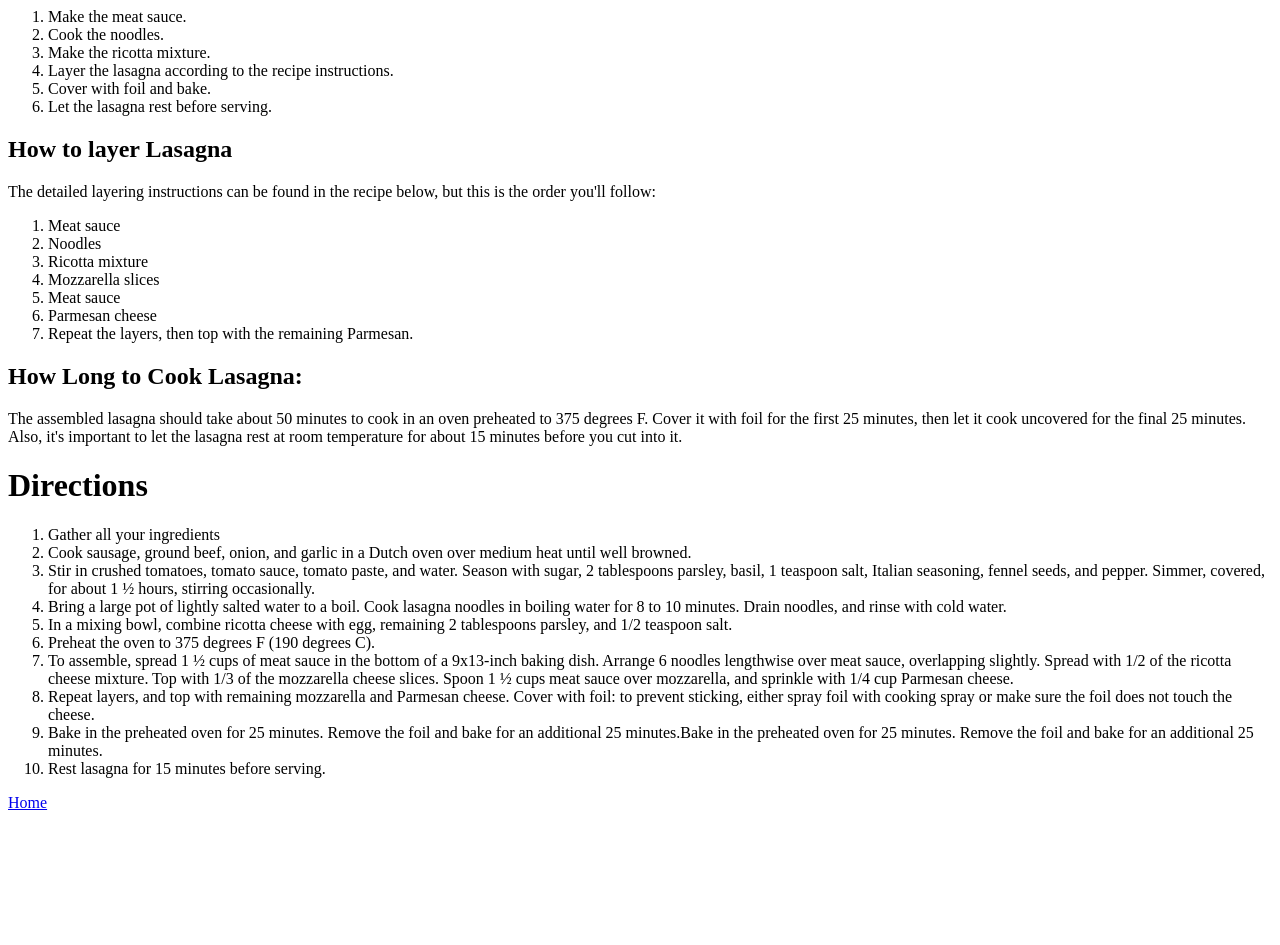
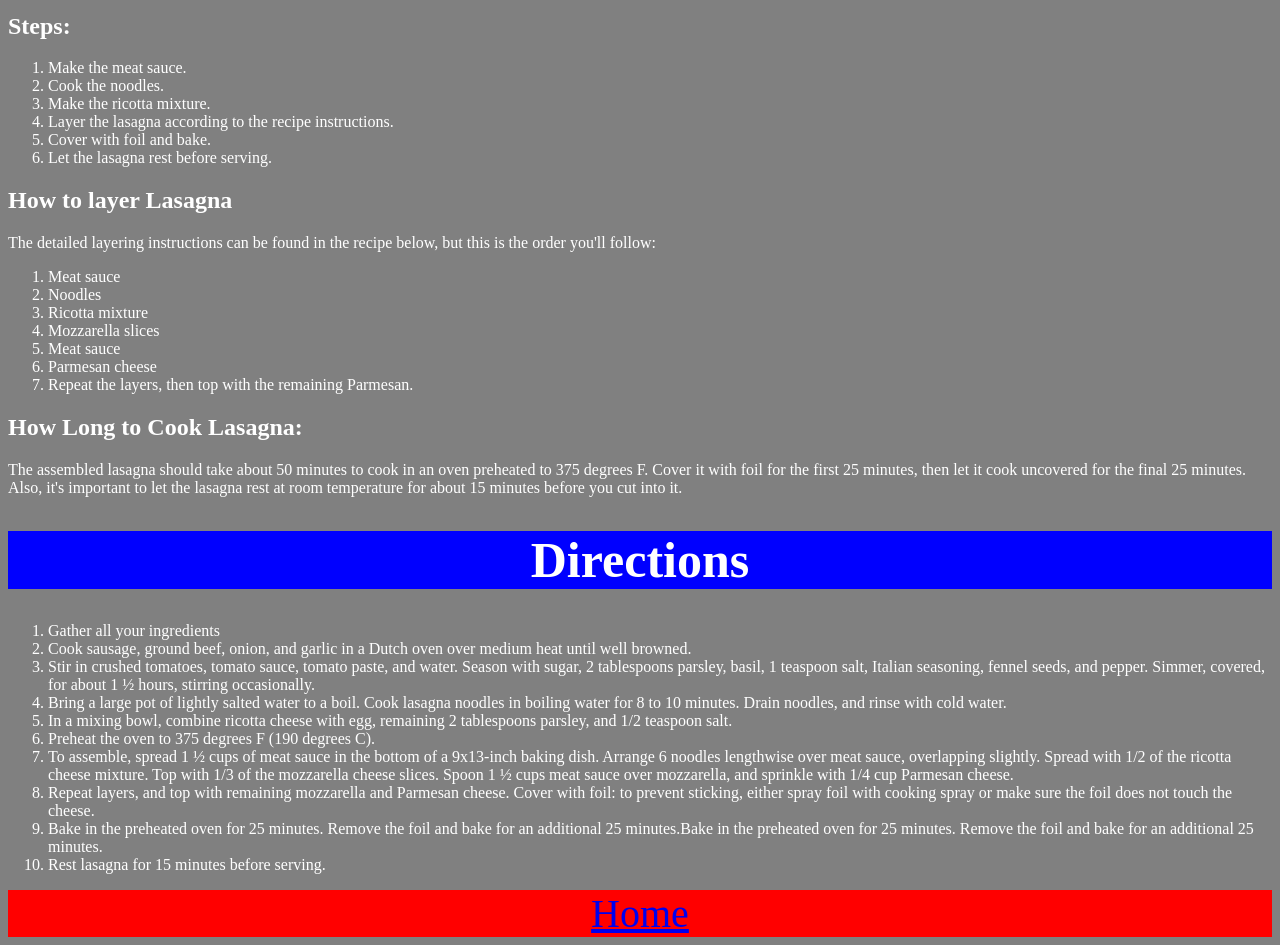
Before and after one commit to llG4R3THll/odin-recipes, a plain HTML site: page recipes/lasagna.html in a window 1280 px wide. Shown: the part 620-1565 px from the top of the page. Before the commit the page ends 1440 px from the top, so only its background shows below. Drawn offline with Linux system fonts and the light colour scheme.

Commit message:
Adding css to recipes

```diff
--- /dev/null
+++ b/index.css
@@ -0,0 +1,17 @@
+h1 {
+    font-weight: bold;
+    background-color: blue;
+    font-size: 50px;
+    text-align: center;
+}
+
+body {
+    background-color: grey;
+    color: white;
+}
+
+ul {
+    background-color: white;
+    color: black;
+    text-align: center;
+}
--- /dev/null
+++ b/lasagna.css
@@ -0,0 +1,37 @@
+h2 {
+    text-align: cennter;
+}
+
+.Directions {
+    text-align: left;
+}
+
+h1 {
+    text-align: center;
+}
+
+
+h1 {
+    font-weight: bold;
+    background-color: blue;
+    font-size: 50px;
+    text-align: center;
+}
+
+body {
+    background-color: grey;
+    color: white;
+}
+
+.Image {
+   text-align: center;
+   border-style: groove;
+   background-color: black;
+}
+
+footer {
+    background-color: red;
+    color: black;
+    text-align: center;
+    font-size: 40px;
+}
--- /dev/null
+++ b/pizza.css
@@ -0,0 +1,38 @@
+h2 {
+    text-align: cennter;
+}
+
+.Directions {
+    text-align: left;
+}
+
+h1 {
+    text-align: center;
+}
+
+
+h1 {
+    font-weight: bold;
+    background-color: blue;
+    font-size: 50px;
+    text-align: center;
+}
+
+body {
+    background-color: grey;
+    color: white;
+}
+
+.Image {
+   text-align: center;
+   border-style: groove;
+   background-color: black;
+}
+
+footer {
+    background-color: red;
+    color: white;
+    text-align: center;
+    font-size: 40px;
+
+}
--- a/recipes/lasagna.html
+++ b/recipes/lasagna.html
@@ -3,12 +3,16 @@
 <head>
     <meta charset="UTF-8">
     <meta name="viewport" content="width=device-width, initial-scale=1.0">
+    <link rel="stylesheet" href="../lasagna.css">
+
     <title>Lasagna recipe</title>
 </head>
 <body>
     <h1>Worlds best Lasagna</h1>
 
-    <img src="../Images/Lasagna.jpeg" alt="Lasagna">
+    <div class="Image">
+        <img src="../Images/Lasagna.jpeg" alt="Lasagna">
+    </div>
 
     <h2>Description:</h2>
     <p>This lasagna recipe takes a little work, but it is so satisfying and filling that it's worth it!</p>
@@ -54,7 +58,7 @@
     <p>The assembled lasagna should take about 50 minutes to cook in an oven preheated to 375 degrees F. Cover it with foil for the first 25 minutes, then let it cook uncovered for the final 25 minutes. Also, it's important to let the lasagna rest at room temperature for about 15 minutes before you cut into it.</p>
 
     <h1>Directions</h1>
-    <ol>
+    <ol class="Directions">
         <li>Gather all your ingredients</li>
         <li>Cook sausage, ground beef, onion, and garlic in a Dutch oven over medium heat until well browned.</li>
         <li>Stir in crushed tomatoes, tomato sauce, tomato paste, and water. Season with sugar, 2 tablespoons parsley, basil, 1 teaspoon salt, Italian seasoning, fennel seeds, and pepper. Simmer, covered, for about 1 ½ hours, stirring occasionally.</li>
--- /dev/null
+++ b/steak.css
@@ -0,0 +1,38 @@
+h2 {
+    text-align: cennter;
+}
+
+.Directions {
+    text-align: left;
+}
+
+h1 {
+    text-align: center;
+}
+
+
+h1 {
+    font-weight: bold;
+    background-color: blue;
+    font-size: 50px;
+    text-align: center;
+}
+
+body {
+    background-color: grey;
+    color: white;
+}
+
+.Image {
+   text-align: center;
+   border-style: groove;
+   background-color: black;
+}
+
+footer {
+    background-color: red;
+    color: white;
+    text-align: center;
+    font-size: 40px;
+
+}
```
Also changed, not shown: index.html (+2 -1 lines), recipes/Pizza.html (+4 -1 lines), recipes/steak.html (+4 -1 lines).
